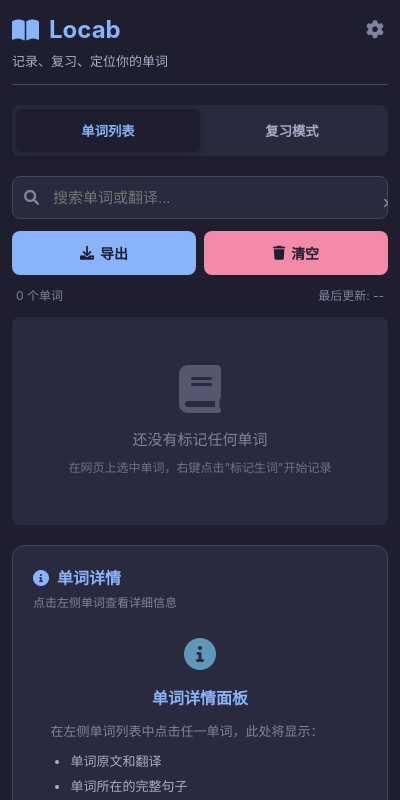
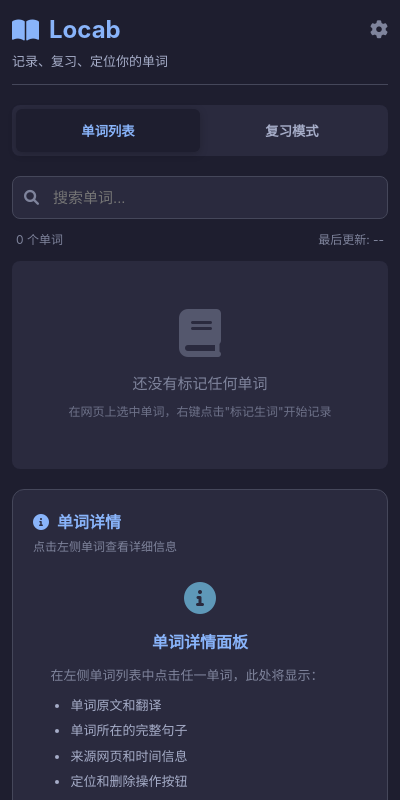
Before and after one commit to JackChen-CN/Locab-Chrome-Extension, a browser extension: page popup.html in a window 400 px wide. Both pictures are taken after a click on the button 376 px from the left and 197 px from the top of the page. Shown: the top 800 px of the page. Drawn offline with Linux system fonts and the light colour scheme.

Commit message:
fix: Improve search UI and remove export button
- Move clear button to quick actions panel and remove export button from search bar
- Update search to only query word field (case-insensitive), not translation or sentence
- Adjust search box layout with clear button inside input field
- Remove unused CSS for action-buttons
- Clean up JavaScript event listeners for removed export button
- Update placeholder text to reflect search scope

```diff
--- a/popup.html
+++ b/popup.html
@@ -36,17 +36,9 @@
           <div class="controls">
             <div class="search-box">
               <i class="fas fa-search"></i>
-              <input type="text" id="search-input" placeholder="搜索单词或翻译...">
+              <input type="text" id="search-input" placeholder="搜索单词...">
               <button id="clear-search" class="icon-button" title="清空搜索">
                 <i class="fas fa-times"></i>
-              </button>
-            </div>
-            <div class="action-buttons">
-              <button id="export-btn" class="btn btn-primary">
-                <i class="fas fa-download"></i> 导出
-              </button>
-              <button id="clear-all-btn" class="btn btn-danger">
-                <i class="fas fa-trash"></i> 清空
               </button>
             </div>
           </div>
@@ -155,6 +147,9 @@
               </button>
               <button id="quick-export-btn" class="btn btn-primary btn-sm">
                 <i class="fas fa-file-export"></i> 快速导出
+              </button>
+              <button id="clear-all-btn" class="btn btn-danger btn-sm">
+                <i class="fas fa-trash"></i> 清空
               </button>
               <button id="quick-settings-btn" class="btn btn-secondary btn-sm">
                 <i class="fas fa-cog"></i> 设置
--- a/popup.js
+++ b/popup.js
@@ -10,7 +10,7 @@ let reviewVocabulary = [];
 let selectedWordId = null;
 
 // DOM elements
-let searchInput, clearSearchBtn, exportBtn, clearAllBtn, settingsBtn;
+let searchInput, clearSearchBtn, clearAllBtn, settingsBtn;
 let vocabularyList, wordCountEl, lastUpdatedEl;
 let prevCardBtn, nextCardBtn, knowBtn, dontKnowBtn, locateCardBtn;
 let cardWordEl, cardTranslationEl, cardSentenceEl, cardLineEl, cardWordIndexEl, cardSourceEl;
@@ -28,7 +28,6 @@ function init() {
   // Cache DOM elements
   searchInput = document.getElementById('search-input');
   clearSearchBtn = document.getElementById('clear-search');
-  exportBtn = document.getElementById('export-btn');
   clearAllBtn = document.getElementById('clear-all-btn');
   settingsBtn = document.getElementById('settings-btn');
   vocabularyList = document.getElementById('vocabulary-list');
@@ -97,7 +96,6 @@ function setupEventListeners() {
   });
 
   // Export functionality
-  exportBtn.addEventListener('click', handleExport);
 
   // Clear all functionality
   clearAllBtn.addEventListener('click', handleClearAll);
@@ -278,9 +276,7 @@ function handleSearch() {
     filteredVocabulary = [...vocabulary];
   } else {
     filteredVocabulary = vocabulary.filter(item =>
-      item.word.toLowerCase().includes(query) ||
-      item.translation.toLowerCase().includes(query) ||
-      item.sentence.toLowerCase().includes(query)
+      item.word.toLowerCase().includes(query)
     );
   }
 
--- a/styles.css
+++ b/styles.css
@@ -184,7 +184,7 @@ header h1 {
 
 .icon-button {
   position: absolute;
-  right: 8px;
+  right: 4px;
   background: none;
   border: none;
   color: var(--text-tertiary);
@@ -198,10 +198,6 @@ header h1 {
   color: var(--text-primary);
 }
 
-.action-buttons {
-  display: flex;
-  gap: 8px;
-}
 
 /* Buttons */
 .btn {
```
